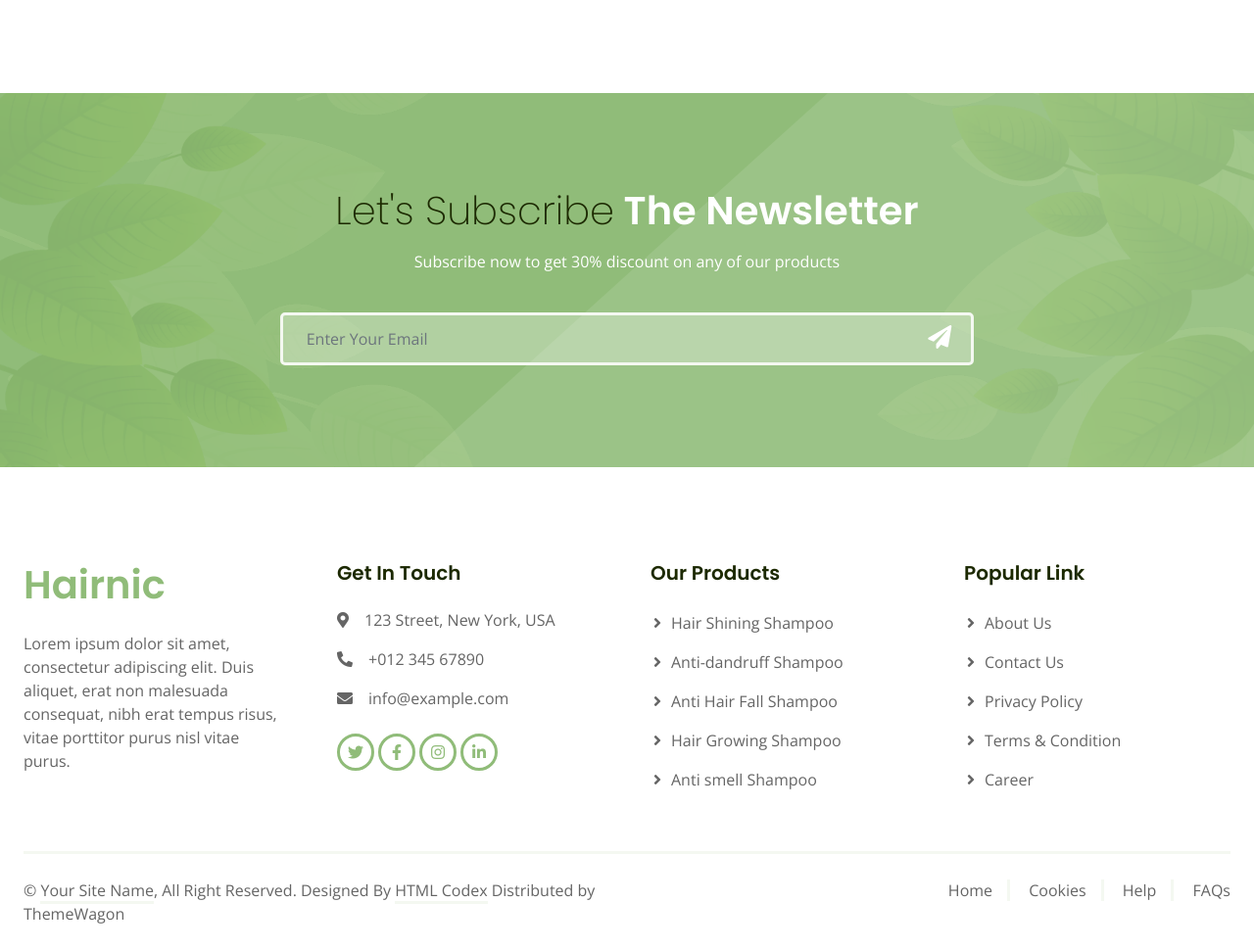
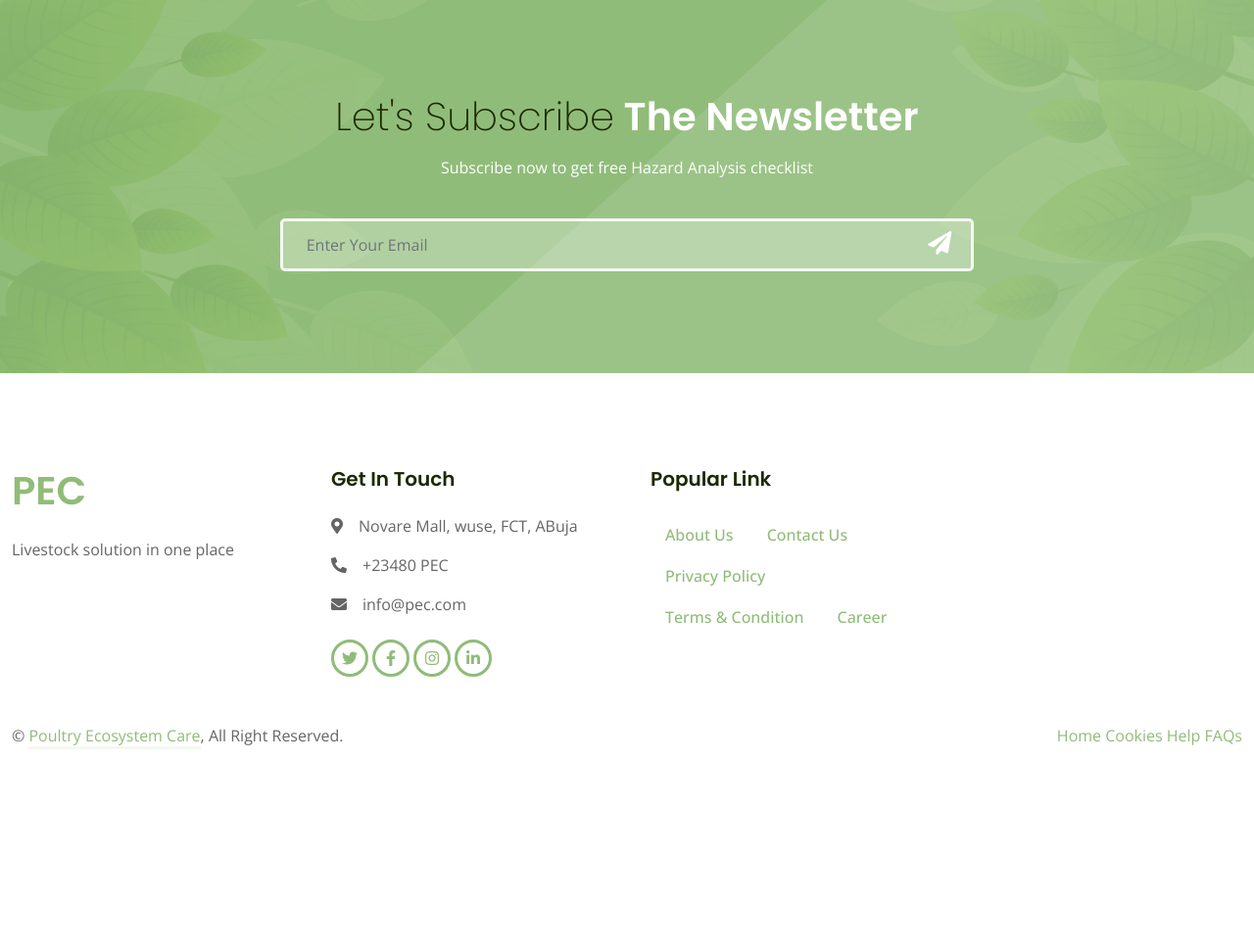
Before and after one commit to cherishegoyibo/PEC, a Flask app: template app/templates/contact.html in a window 1280 px wide. Shown: the part 1482-2452 px from the top of the page at 98% size. After the commit the page ends 2247 px from the top, so only its background shows below. Run offline with Flask 3, Linux system fonts and the light colour scheme; the template is opened without the code that fills it, so the values that code supplies are empty; parts of the project's set-up code (start-up, migrations or seed data) failed here and were passed over; some libraries are stand-ins or nearby versions.

Commit message:
update: contact page

```diff
--- a/app/templates/contact.html
+++ b/app/templates/contact.html
@@ -9,7 +9,7 @@
     <meta content="" name="description">
 
     <!-- Favicon -->
-    <link href="img/favicon.ico" rel="icon">
+    <link href="app/static/img/favicon.ico" rel="icon">
 
     <!-- Google Web Fonts -->
     <link rel="preconnect" href="https://fonts.googleapis.com">
@@ -23,14 +23,14 @@
     <link href="https://cdn.jsdelivr.net/npm/bootstrap-icons@1.4.1/font/bootstrap-icons.css" rel="stylesheet">
 
     <!-- Libraries Stylesheet -->
-    <link href="lib/animate/animate.min.css" rel="stylesheet">
-    <link href="lib/owlcarousel/assets/owl.carousel.min.css" rel="stylesheet">
+    <link href="../static/lib/animate/animate.min.css" rel="stylesheet">
+    <link href="../staticlib/owlcarousel/assets/owl.carousel.min.css" rel="stylesheet">
 
     <!-- Customized Bootstrap Stylesheet -->
-    <link href="css/bootstrap.min.css" rel="stylesheet">
+    <link href="../static/css/bootstrap.min.css" rel="stylesheet">
 
     <!-- Template Stylesheet -->
-    <link href="css/style.css" rel="stylesheet">
+    <link href="../static/css/style.css" rel="stylesheet">
 </head>
 
 <body>
@@ -49,7 +49,7 @@
         <div class="container">
             <nav class="navbar navbar-expand-lg navbar-light p-0">
                 <a href="index.html" class="navbar-brand">
-                    <h2 class="text-white">Hairnic</h2>
+                    <h2 class="text-white">PEC</h2>
                 </a>
                 <button type="button" class="navbar-toggler ms-auto me-0" data-bs-toggle="collapse"
                     data-bs-target="#navbarCollapse">
@@ -60,20 +60,9 @@
                         <a href="index.html" class="nav-item nav-link">Home</a>
                         <a href="about.html" class="nav-item nav-link">About</a>
                         <a href="product.html" class="nav-item nav-link">Products</a>
-                        <div class="nav-item dropdown">
-                            <a href="#" class="nav-link dropdown-toggle" data-bs-toggle="dropdown">Pages</a>
-                            <div class="dropdown-menu bg-light mt-2">
-                                <a href="feature.html" class="dropdown-item">Features</a>
-                                <a href="how-to-use.html" class="dropdown-item">How To Use</a>
-                                <a href="testimonial.html" class="dropdown-item">Testimonial</a>
-                                <a href="blog.html" class="dropdown-item">Blog Articles</a>
-                                <a href="404.html" class="dropdown-item">404 Page</a>
-                            </div>
-                        </div>
+
                         <a href="contact.html" class="nav-item nav-link active">Contact</a>
-                    </div>
-                    <a href="" class="btn btn-dark py-2 px-4 d-none d-lg-inline-block">Shop Now</a>
-                </div>
+
             </nav>
         </div>
     </div>
@@ -105,7 +94,7 @@
                         <div class="border py-5 px-3">
                             <i class="fa fa-map-marker-alt fa-3x text-dark mb-4"></i>
                             <h5 class="text-white">Office Address</h5>
-                            <h5 class="fw-light text-white">123 Street, New York, USA</h5>
+                            <h5 class="fw-light text-white">Novare Mall, wuse, FCT, ABuja</h5>
                         </div>
                     </div>
                 </div>
@@ -114,7 +103,7 @@
                         <div class="border py-5 px-3">
                             <i class="fa fa-phone-alt fa-3x text-dark mb-4"></i>
                             <h5 class="text-white">Call Us</h5>
-                            <h5 class="fw-light text-white">+012 345 67890</h5>
+                            <h5 class="fw-light text-white">+23480 PEC</h5>
                         </div>
                     </div>
                 </div>
@@ -123,7 +112,7 @@
                         <div class="border py-5 px-3">
                             <i class="fa fa-envelope fa-3x text-dark mb-4"></i>
                             <h5 class="text-white">Mail Us</h5>
-                            <h5 class="fw-light text-white">info@example.com</h5>
+                            <h5 class="fw-light text-white">info@pec.com</h5>
                         </div>
                     </div>
                 </div>
@@ -140,7 +129,7 @@
                 <h1 class="text-primary mb-5"><span class="fw-light text-dark">If You Have Any Query,</span> Please Contact Us</h1></div>
             <div class="row g-5">
                 <div class="col-lg-7 wow fadeIn" data-wow-delay="0.1s">
-                    <p class="mb-4">The contact form is currently inactive. Get a functional and working contact form with Ajax & PHP in a few minutes. Just copy and paste the files, add a little code and you're done. <a href="https://htmlcodex.com/contact-form">Download Now</a>.</p>
+                  <!-- <p class="mb-4">The contact form is currently inactive. Get a functional and working contact form with Ajax & PHP in a few minutes. Just copy and paste the files, add a little code and you're done. <a href="https://htmlcodex.com/contact-form">Download Now</a>.</p> -->
                     <div class="wow fadeIn" data-wow-delay="0.3s">
                         <form>
                             <div class="row g-3">
@@ -175,12 +164,12 @@
                         </form>
                     </div>
                 </div>
-                <div class="col-lg-5 wow fadeIn" data-wow-delay="0.5s">
+                <!-- <div class="col-lg-5 wow fadeIn" data-wow-delay="0.5s">
                     <iframe class="w-100 h-100"
                     src="https://www.google.com/maps/embed?pb=!1m18!1m12!1m3!1d3001156.4288297426!2d-78.01371936852176!3d42.72876761954724!2m3!1f0!2f0!3f0!3m2!1i1024!2i768!4f13.1!3m3!1m2!1s0x4ccc4bf0f123a5a9%3A0xddcfc6c1de189567!2sNew%20York%2C%20USA!5e0!3m2!1sen!2sbd!4v1603794290143!5m2!1sen!2sbd"
                     frameborder="0" style="min-height: 300px; border:0;" allowfullscreen="" aria-hidden="false"
                     tabindex="0"></iframe>
-                </div>
+                </div> -->
             </div>
         </div>
     </div>
@@ -192,7 +181,7 @@
         <div class="container py-5">
             <div class="mx-auto text-center wow fadeIn" data-wow-delay="0.1s" style="max-width: 600px;">
                 <h1 class="text-white mb-3"><span class="fw-light text-dark">Let's Subscribe</span> The Newsletter</h1>
-                <p class="text-white mb-4">Subscribe now to get 30% discount on any of our products</p>
+                <p class="text-white mb-4">Subscribe now to get free Hazard Analysis checklist</p>
             </div>
             <div class="row justify-content-center">
                 <div class="col-md-7 wow fadeIn" data-wow-delay="0.5s">
@@ -210,21 +199,20 @@
 
 
     <!-- Footer Start -->
-    <div class="container-fluid bg-white footer">
+    <div class="container-fluid bg-white footer"></div>
         <div class="container py-5">
             <div class="row g-5">
                 <div class="col-md-6 col-lg-3 wow fadeIn" data-wow-delay="0.1s">
                     <a href="index.html" class="d-inline-block mb-3">
-                        <h1 class="text-primary">Hairnic</h1>
+                        <h1 class="text-primary">PEC</h1>
                     </a>
-                    <p class="mb-0">Lorem ipsum dolor sit amet, consectetur adipiscing elit. Duis aliquet, erat non
-                        malesuada consequat, nibh erat tempus risus, vitae porttitor purus nisl vitae purus.</p>
+                    <p class="mb-0">Livestock solution in one place</p>
                 </div>
                 <div class="col-md-6 col-lg-3 wow fadeIn" data-wow-delay="0.3s">
                     <h5 class="mb-4">Get In Touch</h5>
-                    <p><i class="fa fa-map-marker-alt me-3"></i>123 Street, New York, USA</p>
-                    <p><i class="fa fa-phone-alt me-3"></i>+012 345 67890</p>
-                    <p><i class="fa fa-envelope me-3"></i>info@example.com</p>
+                    <p><i class="fa fa-map-marker-alt me-3"></i>Novare Mall, wuse, FCT, ABuja</p>
+                    <p><i class="fa fa-phone-alt me-3"></i>+23480 PEC</p>
+                    <p><i class="fa fa-envelope me-3"></i>info@pec.com</p>
                     <div class="d-flex pt-2">
                         <a class="btn btn-square btn-outline-primary me-1" href=""><i class="fab fa-twitter"></i></a>
                         <a class="btn btn-square btn-outline-primary me-1" href=""><i class="fab fa-facebook-f"></i></a>
@@ -233,14 +221,7 @@
                                 class="fab fa-linkedin-in"></i></a>
                     </div>
                 </div>
-                <div class="col-md-6 col-lg-3 wow fadeIn" data-wow-delay="0.5s">
-                    <h5 class="mb-4">Our Products</h5>
-                    <a class="btn btn-link" href="">Hair Shining Shampoo</a>
-                    <a class="btn btn-link" href="">Anti-dandruff Shampoo</a>
-                    <a class="btn btn-link" href="">Anti Hair Fall Shampoo</a>
-                    <a class="btn btn-link" href="">Hair Growing Shampoo</a>
-                    <a class="btn btn-link" href="">Anti smell Shampoo</a>
-                </div>
+
                 <div class="col-md-6 col-lg-3 wow fadeIn" data-wow-delay="0.7s">
                     <h5 class="mb-4">Popular Link</h5>
                     <a class="btn btn-link" href="">About Us</a>
@@ -255,10 +236,8 @@
             <div class="copyright">
                 <div class="row">
                     <div class="col-md-6 text-center text-md-start mb-3 mb-md-0">
-                        &copy; <a class="border-bottom" href="#">Your Site Name</a>, All Right Reserved.
+                        &copy; <a class="border-bottom" href="#">Poultry Ecosystem Care</a>, All Right Reserved.
 
-                        <!--/*** This template is free as long as you keep the footer author’s credit link/attribution link/backlink. If you'd like to use the template without the footer author’s credit link/attribution link/backlink, you can purchase the Credit Removal License from "https://htmlcodex.com/credit-removal". Thank you for your support. ***/-->
-                        Designed By <a class="border-bottom" href="https://htmlcodex.com">HTML Codex</a> Distributed by <a href="https://themewagon.com">ThemeWagon</a>
                     </div>
                     <div class="col-md-6 text-center text-md-end">
                         <div class="footer-menu">
@@ -282,13 +261,13 @@
     <!-- JavaScript Libraries -->
     <script src="https://ajax.googleapis.com/ajax/libs/jquery/3.6.1/jquery.min.js"></script>
     <script src="https://cdn.jsdelivr.net/npm/bootstrap@5.0.0/dist/js/bootstrap.bundle.min.js"></script>
-    <script src="lib/wow/wow.min.js"></script>
-    <script src="lib/easing/easing.min.js"></script>
-    <script src="lib/waypoints/waypoints.min.js"></script>
-    <script src="lib/owlcarousel/owl.carousel.min.js"></script>
+    <script src="../static/lib/wow/wow.min.js"></script>
+    <script src="../static/lib/easing/easing.min.js"></script>
+    <script src="../static/lib/waypoints/waypoints.min.js"></script>
+    <script src="../static/lib/owlcarousel/owl.carousel.min.js"></script>
 
     <!-- Template Javascript -->
-    <script src="js/main.js"></script>
+    <script src="../static/js/main.js"></script>
 </body>
 
 </html>
```
